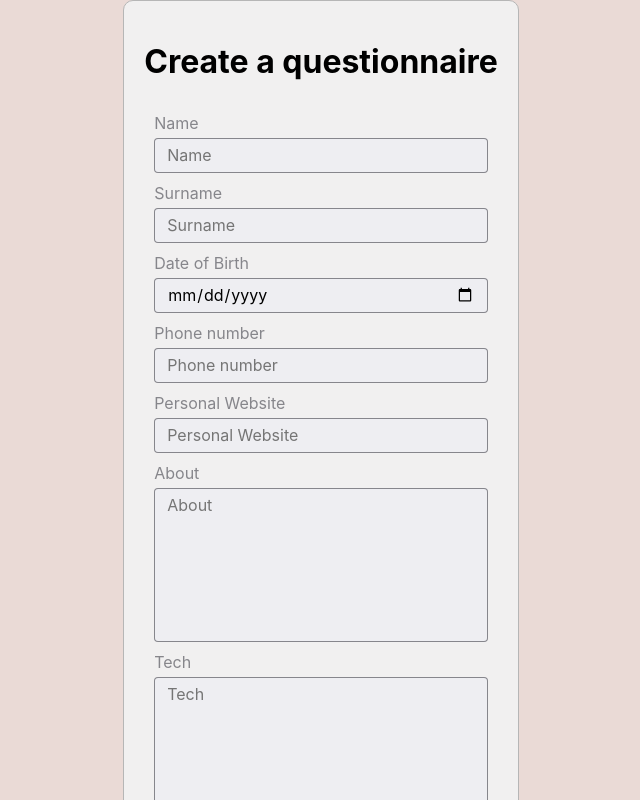
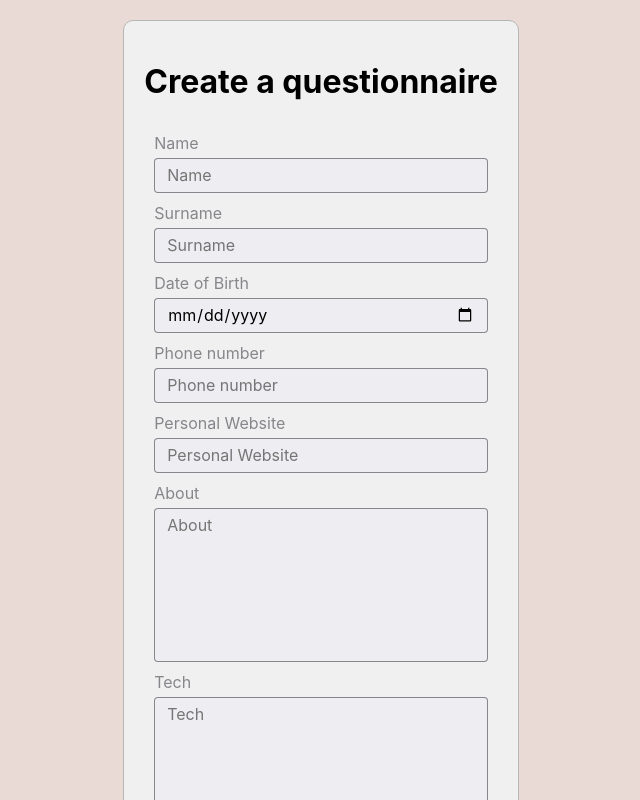
Before and after one commit to DubrovskayaDarya/andersen-homework, a React (Create React App) app: page / in a window 1280 px wide. Shown: the top 800 px of the page, without its empty margins (319-959 px from the left). Built offline with nearby package versions, Linux system fonts and the light colour scheme; a web font is replaced by a local one.

Commit message:
fix: folder nesting

```diff
--- a/src/components/customInput/CustomInput.tsx
+++ b/src/components/customInput/CustomInput.tsx
@@ -11,7 +11,7 @@ type CustomInputPropsType = DefaultInputPropsType & {
 }
 
 //Component
-export class CustomInput extends React.Component<CustomInputPropsType, any> {
+export class CustomInput extends React.Component<CustomInputPropsType> {
 
     onChangeInputHandler = (e: ChangeEvent<HTMLInputElement>) => {
         this.props.onChangeInput(e.currentTarget.value)
--- a/src/features/form/Form.module.css
+++ b/src/features/form/Form.module.css
@@ -2,6 +2,7 @@
     display: flex;
     flex-direction: column;
     padding: 20px;
+    margin: 20px;
     justify-content: center;
     align-content: flex-start;
     flex-wrap: wrap;
--- a/src/features/form/Form.tsx
+++ b/src/features/form/Form.tsx
@@ -1,7 +1,7 @@
 import React from "react";
-import {FormInput} from "../formInput/FormInput";
+import {FormInput} from "./formInput/FormInput";
 import style from "./Form.module.css"
-import {FormTextarea} from "../formTextarea/FormTextarea";
+import {FormTextarea} from "./formTextarea/FormTextarea";
 import {CustomButton} from "../../components/customButton/CustomButton";
 
 type FormPropsType = {};
--- a/src/features/formInput/FormInput.tsx
+++ b/src/features/form/formInput/FormInput.tsx
@@ -1,12 +1,12 @@
 import React from "react";
 import style from './FormInput.module.css'
-import {CustomInput} from "../../components/customInput/CustomInput";
+import {CustomInput} from "../../../components/customInput/CustomInput";
+
 
 type FormInputPropsType = {
     title: string;
     type: 'text' | 'date'
 };
-
 type FormInputStateType = {
     inputValue: string
 };
```
Also changed, not shown: src/features/form/formInput/FormInput.module.css (renamed from src/features/formInput/FormInput.module.css), src/features/form/formTextarea/FormTextarea.module.css (renamed from src/features/formTextarea/FormTextarea.module.css), src/features/form/formTextarea/FormTextarea.tsx (renamed from src/features/formTextarea/FormTextarea.tsx).
